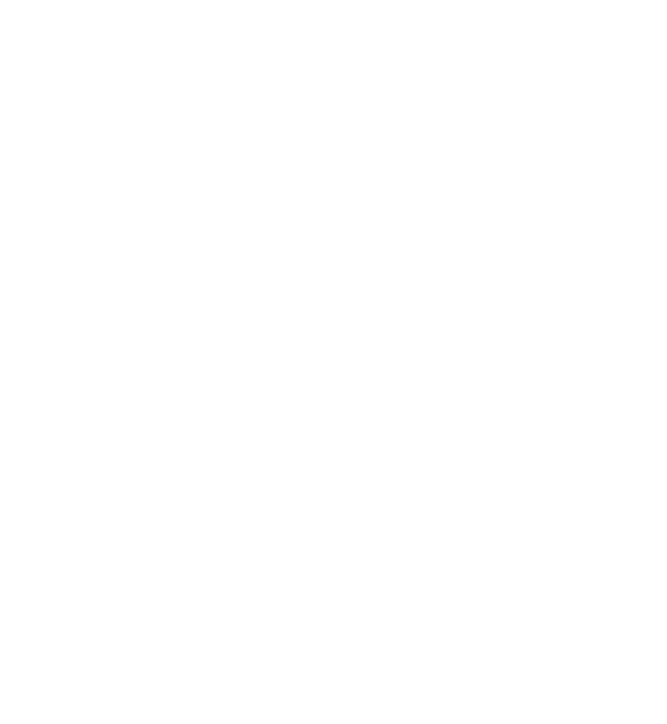
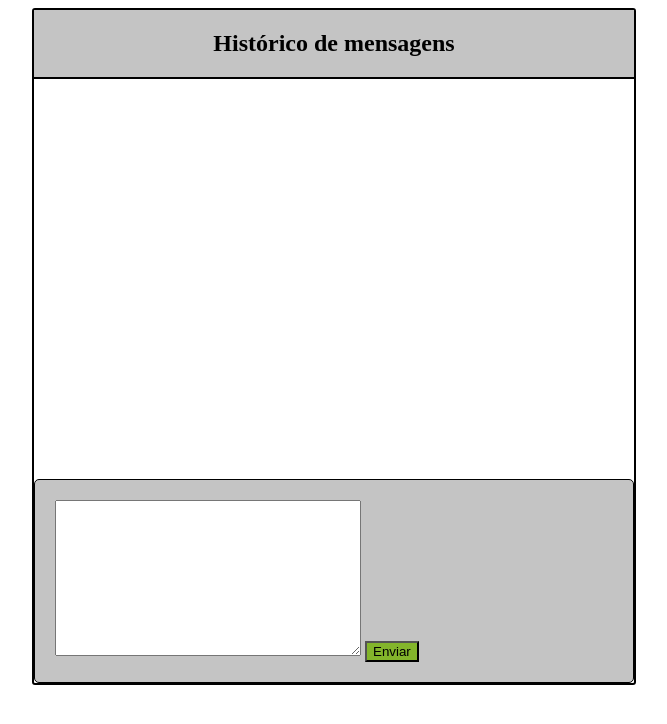
Before and after one commit to N3pomuceno/InJunior_DOM_chat, a plain HTML site: page index.html in a window 1280 px wide. Shown: the whole page, without its empty margins (306-973 px from the left). Drawn offline with Linux system fonts and the light colour scheme.

Commit message:
feat[html_css]: Formatação do site

```diff
--- a/index.html
+++ b/index.html
@@ -1,12 +1,24 @@
 <!DOCTYPE html>
-<html lang="en">
+<html lang="pt-BR">
 <head>
     <meta charset="UTF-8">
     <meta http-equiv="X-UA-Compatible" content="IE=edge">
     <meta name="viewport" content="width=device-width, initial-scale=1.0">
-    <title>Document</title>
+    <link rel="stylesheet" href="style.css">
+    <title>Histórico de mensagens</title>
 </head>
 <body>
-
+    <section>
+        <div id="title">
+            <h2>Histórico de mensagens</h2>
+        </div>
+        <div class="container" id="histórico"></div>
+        <div class="textbox">
+            <textarea id="quadradoDeTexto" placeholder= "Digite a mensagem...">
+            </textarea>
+            <button id="button" type="submit" >Enviar</button>
+        </div>
+    </section>
+    <script src="myActions.js"></script>
 </body>
 </html>
--- a/style.css
+++ b/style.css
@@ -0,0 +1,44 @@
+section {
+    width: 50%;
+    max-width: 600px;
+    min-width: 150px;
+    margin-left: auto;
+    margin-right: auto;
+
+    background-color: white;
+    border: 2px solid;
+    border-radius: 3px;
+}
+
+h2{
+    margin:0;
+    padding-top: 20px;
+    padding-bottom:20px;
+    background-color: rgba(196, 196, 196);
+    width: 100%;
+    text-align: center;
+    border-bottom: 2px solid;
+
+}
+
+.container{
+    min-height: 400px;
+}
+
+.textbox{
+    border: 1px solid;
+    border-radius: 5px;
+    padding: 20px;
+    background-color: rgba(196, 196, 196);
+}
+
+textarea{
+    min-width: 300px;
+    min-height: 150px;
+}
+
+
+button{
+    background-color: rgb(131, 181, 43);
+    color:rgb(0, 0, 0);
+}
```
